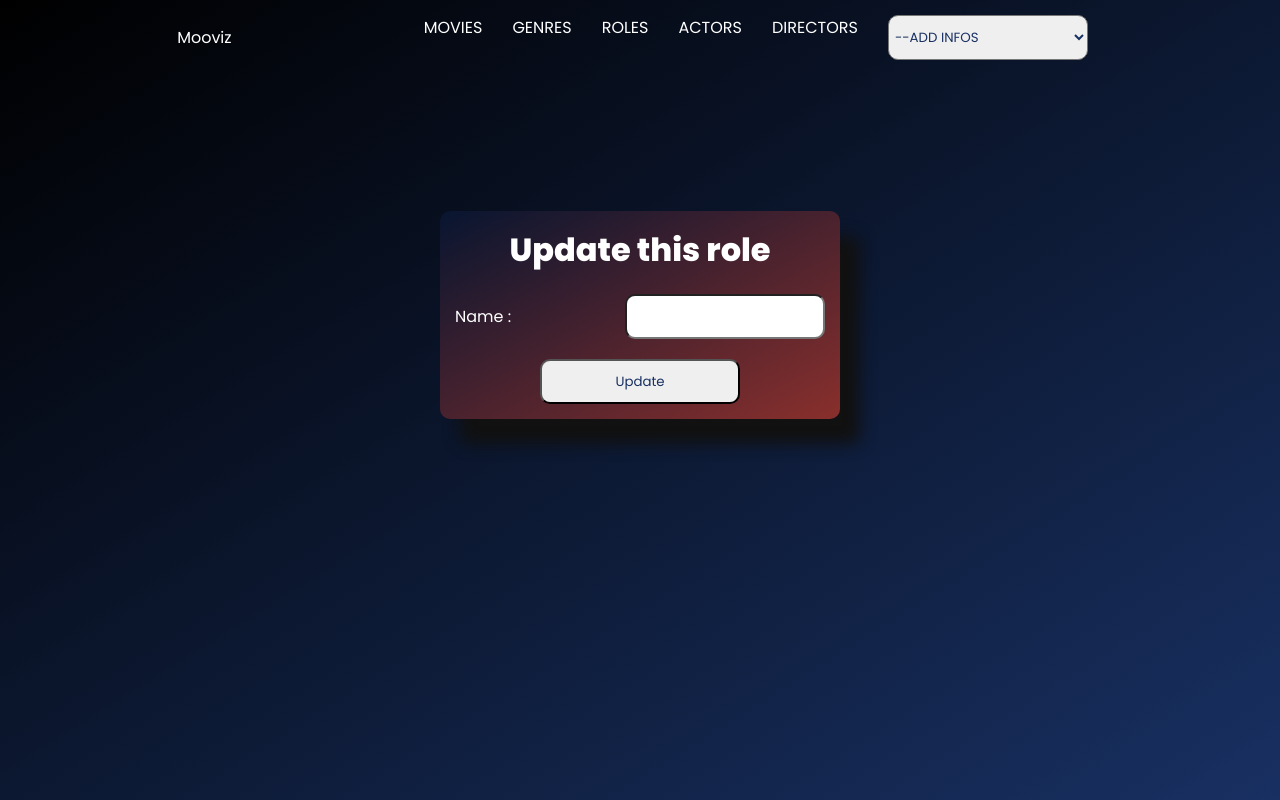
After one commit to davinahouquet/Cinema-PDO, a PHP site: template view/Role/viewUpdateRole.php in a window 1280 px wide. The commit adds this page. Run offline with PHP 8.4, Linux system fonts and the light colour scheme; the template is opened without the code that fills it, so the values that code supplies are empty.

Commit message:
Init. update Role

```diff
--- a/index.php
+++ b/index.php
@@ -50,7 +50,7 @@ if(isset($_GET["action"])){
         case "getAddRole" : $ctrlRole->getAddRole(); break;
         case "addRole" : $ctrlRole->addRole(); break;
         case "deleteRole" : $ctrlRole->deleteRole($id);break;
-        // case "updateRole" : $ctrlRole->updateRole($id); break;
+        case "updateRole" : $ctrlRole->updateRole($id); break;
 
         //ACTEUR
         case "listActors" : $ctrlActor->listActors(); break;
--- a/view/Role/viewDetailsRole.php
+++ b/view/Role/viewDetailsRole.php
@@ -24,6 +24,8 @@ ob_start();
     <input type="submit" name="deleteRole" value="Delete this role">
 </form>
 
+<a href="index.php?action=updateRole&id=<?= $role['id_role'] ?>"><input type="submit" value="Update Role"></a>
+
 <?php
 $titre = "Role details";
 $contenu = ob_get_clean();
--- /dev/null
+++ b/view/Role/viewUpdateRole.php
@@ -0,0 +1,28 @@
+<?php
+
+ob_start();
+
+$role = $requeteRole->fetch();
+?>
+
+<div class="container-form">
+
+<form action="index.php?action=updateRole&id=<?=$role["id_role"]?>" method="POST" class="updateFilm">
+
+    <h1>Update this role</h1>
+
+    <div class="form-input">
+        <label for="role">Name :</label>
+        <input name="role" type="text"required value="<?= $role["role"] ?>">
+    </div>
+
+    <div class="button-input">
+        <input type="submit" name="updateRole" value="Update">
+    </div>
+</form>
+</div>
+
+<?php
+$titre = "Update Role";
+$contenu = ob_get_clean();
+require "view/template.php";
```
Also changed, not shown: controller/RoleController.php (+19 -0 lines).
